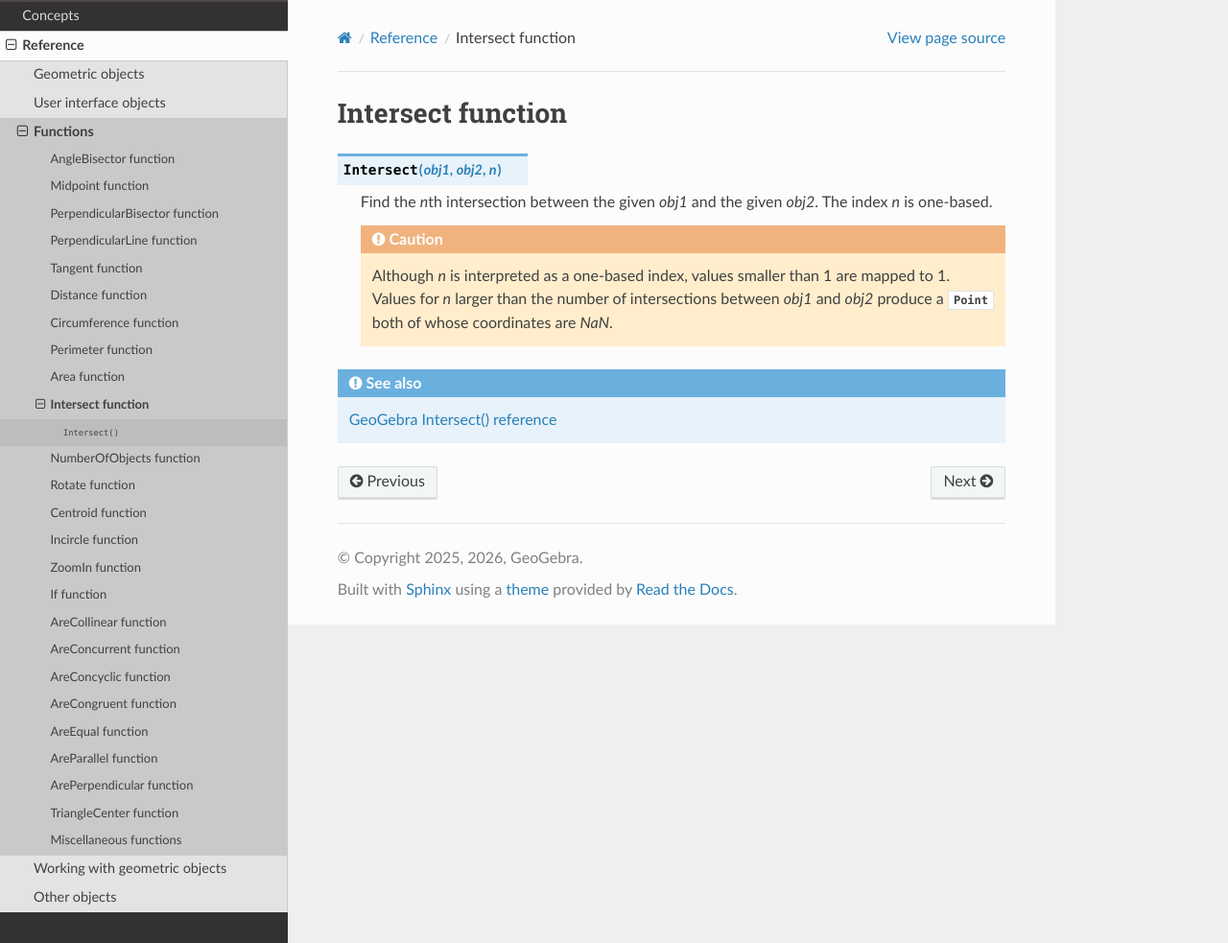
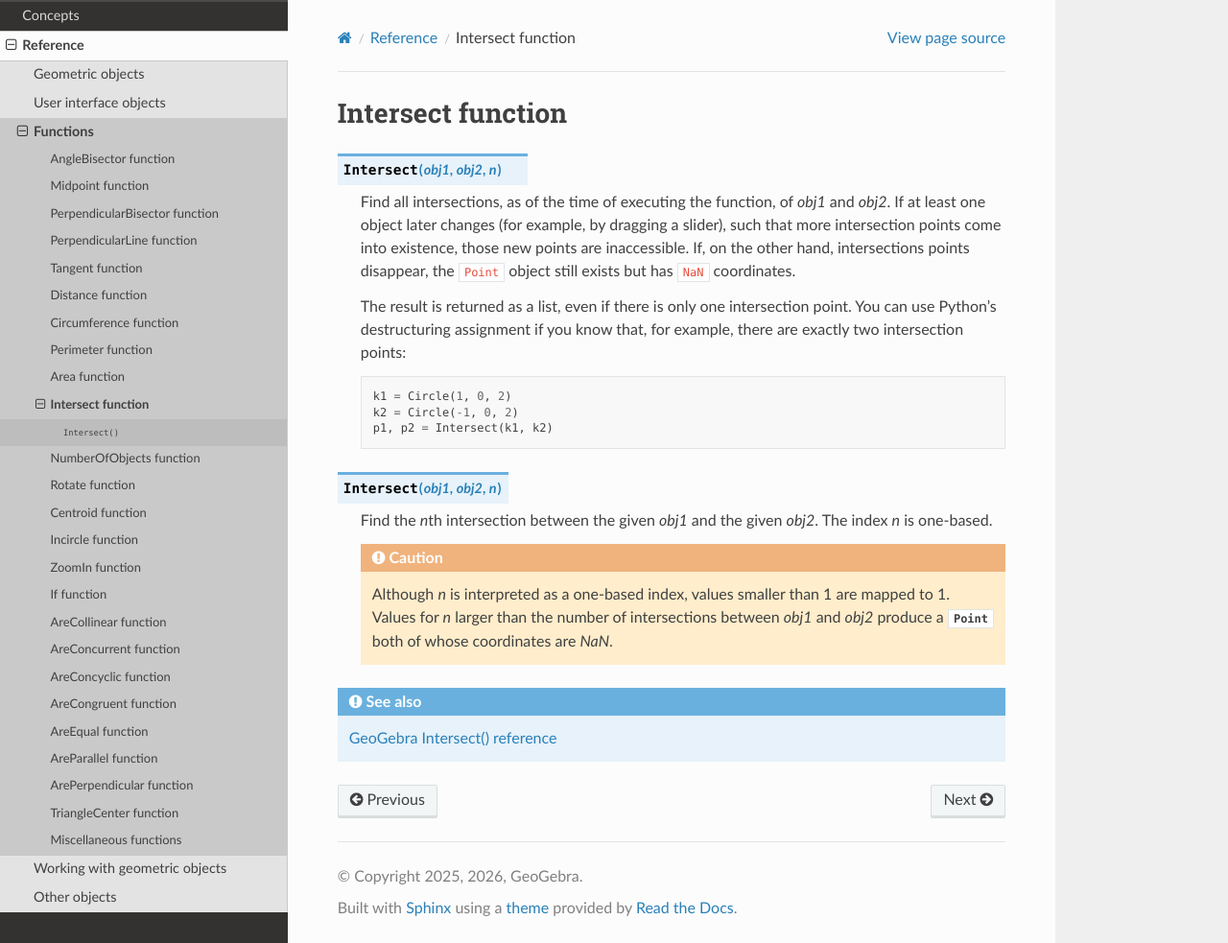
Before and after one commit to bennorth/pyggb, a Sphinx documentation site: the page built from doc/source/reference/functions/intersect.rst, in a window 1280 px wide and 983 px high. Shown: the whole window at 96% size. Built offline with Sphinx 7.4.7 and the Read the Docs theme 3.1.0, drawn with Linux system fonts in a browser that asks for light colours.

Commit message:
Intersect(): Add 2-arg form, doc, test

```diff
--- a/doc/source/reference/functions/intersect.rst
+++ b/doc/source/reference/functions/intersect.rst
@@ -2,6 +2,28 @@ Intersect function
 ==================
 
 .. py:function:: Intersect(obj1, obj2, n)
+
+   Find all intersections, as of the time of executing the function,
+   of *obj1* and *obj2*.  If at least one object later changes (for
+   example, by dragging a slider), such that more intersection points
+   come into existence, those new points are inaccessible.  If, on the
+   other hand, intersections points disappear, the ``Point`` object
+   still exists but has ``NaN`` coordinates.
+
+   The result is returned as a list, even if there is only one
+   intersection point.  You can use Python's destructuring assignment
+   if you know that, for example, there are exactly two intersection
+   points:
+
+   .. code-block:: python
+
+      k1 = Circle(1, 0, 2)
+      k2 = Circle(-1, 0, 2)
+      p1, p2 = Intersect(k1, k2)
+
+
+.. py:function:: Intersect(obj1, obj2, n)
+   :noindex:
 
    Find the *n*\ th intersection between the given *obj1* and the
    given *obj2*.  The index *n* is one-based.
```
Also changed, not shown: 2 other files.
